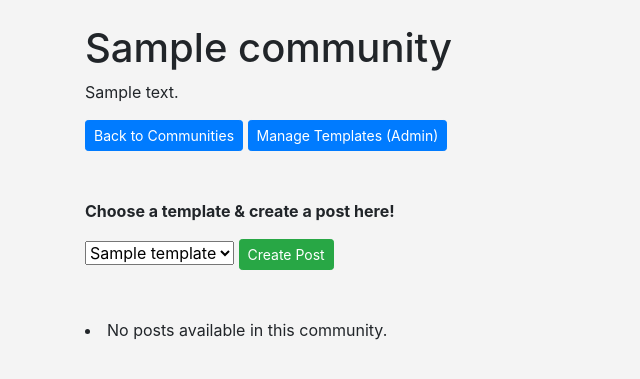
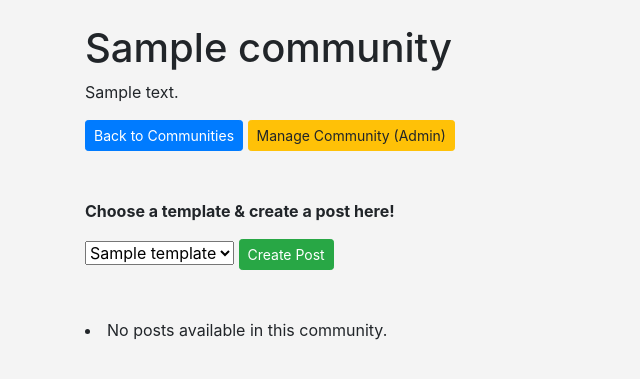
Before and after one commit to Burak-Cosar/SWE-573, a Django app: page /community/1/ in a window 1280 px wide. Shown: the part 56-435 px from the top of the page, without its empty margins (0-640 px from the left). Run offline with Django 4.2, Linux system fonts and the light colour scheme; a user stored in the database is signed in; tables that the repository leaves empty hold one stand-in row (values such as "Sample post"); data that the repository does not hold is empty.

Commit message:
Private Communities Creation & Features, Fixes

```diff
--- a/SocialHub/SocialHub/application/models.py
+++ b/SocialHub/SocialHub/application/models.py
@@ -10,6 +10,7 @@ class Community(models.Model):
     description = models.TextField(blank=True, default='')
     admin = models.ManyToManyField(User, related_name='administered_communities')
     moderator = models.ManyToManyField(User, related_name='moderated_communities')
+    invited = models.ManyToManyField(User, related_name='invited_communities')
     members = models.ManyToManyField(User, through='CommunityMembership', related_name='members')
     isPrivate = models.BooleanField(blank=True, null=True)
 
--- a/SocialHub/SocialHub/application/templates/community.html
+++ b/SocialHub/SocialHub/application/templates/community.html
@@ -16,7 +16,7 @@
     <br/><hr>
     {% endif %}
     {% if user_is_admin %}
-    <a class="btn btn-primary btn-sm" href="{% url 'manage_templates' community.id %}">Manage Templates (Admin)</a>
+    <a class="btn btn-warning btn-sm" href="{% url 'manage_community' community.id %}">Manage Community (Admin)</a>
     <br/><br/>
     {% endif %}
         <br/>
--- a/SocialHub/SocialHub/application/urls.py
+++ b/SocialHub/SocialHub/application/urls.py
@@ -9,9 +9,10 @@ urlpatterns = [
     path('community/<int:community_id>/join/', views.join_community, name='join_community'),
     path('community/<int:community_id>/leave/', views.leave_community, name='leave_community'),
     path('community/', views.list_communities, name='list_communities'),
-    path('community/<int:community_id>/templates/', views.manage_templates, name='manage_templates'),
-    path('community/<int:community_id>/templates/create', views.create_template, name='create_template'),
+    path('community/<int:community_id>/manage/', views.manage_community, name='manage_community'),
+    path('community/<int:community_id>/manage/create_template', views.create_template, name='create_template'),
     path('community/<int:community_id>/posts/<int:template_id>/create', views.create_post, name='create_post'),
     path('community/<int:community_id>/posts/<int:post_id>/', views.view_post, name='view_post'),
+    path('community/<int:community_id>/manage/invite_users', views.invite_users, name='invite_users'),
 
 ]
--- a/SocialHub/SocialHub/application/views.py
+++ b/SocialHub/SocialHub/application/views.py
@@ -3,7 +3,7 @@ from django.contrib.auth.decorators import login_required
 from django.contrib.auth import get_user_model
 from django import forms
 from .models import Community, CommunityMembership, Template, TemplateField, Post, Comment
-from .forms import CommunityForm, TemplateForm, DynamicPostForm, CommentForm
+from .forms import CommunityForm, TemplateForm, DynamicPostForm, CommentForm, InviteForm
 from django.core.serializers.json import DjangoJSONEncoder
 from django.http import HttpResponse
 import json
@@ -47,8 +47,15 @@ def create_community(request):
 @login_required
 def community_content(request, community_id):
     community = get_object_or_404(Community, id=community_id)
-    user_is_member = community.is_member(request.user)
-    user_is_admin = community.admin.filter(id=request.user.id).exists()
+    user = request.user
+    user_is_member = community.is_member(user)
+    user_is_admin = community.admin.filter(id=user.id).exists()
+    is_private = community.isPrivate
+    user_is_invited = community.invited.filter(id=user.id).exists()
+
+    # If the community is private and the user is not a member or invited
+    if is_private and not (user_is_member or user_is_invited):
+        return render(request, 'error.html')
 
     # Fetch templates related to the community directly
     templates = community.templates.all()
@@ -57,10 +64,12 @@ def community_content(request, community_id):
 
     return render(request, 'community.html', {
         'community': community,
+        'is_private': is_private,
         'user_is_member': user_is_member,
         'user_is_admin': user_is_admin,
+        'user_is_invited': user_is_invited,
         'templates': templates,
-        'posts': posts
+        'posts': posts,
     })
 
 @login_required
@@ -73,7 +82,7 @@ def join_community(request, community_id):
 def leave_community(request, community_id):
     community = get_object_or_404(Community, id=community_id)
     CommunityMembership.objects.filter(community=community, user=request.user).delete()
-    return redirect('community_content', community_id=community_id)
+    return redirect('list_communities')
 
 @login_required
 def list_communities(request):
@@ -81,9 +90,16 @@ def list_communities(request):
     communities_data = []
     for community in communities:
         is_member = request.user.is_member(community.id)
+        is_admin = community.admin.filter(id=request.user.id).exists()
+        if request.user in community.invited.all():
+            is_invited = True
+        else:
+            is_invited = False
         communities_data.append({
             'community': community,
-            'is_member': is_member
+            'is_member': is_member,
+            'is_invited': is_invited,
+            'is_admin': is_admin,
         })
     return render(request, 'list_communities.html', {'communities': communities_data})
 
@@ -109,9 +125,9 @@ def remove_moderator(request, community_id, user_id):
         return redirect('community_content', community_id=community.id)
 
 # TEMPLATE VIEWS
-def manage_templates(request, community_id):
+def manage_community(request, community_id):
     community = get_object_or_404(Community, id=community_id)
-    return render (request, 'manage_templates.html', {'community': community})
+    return render (request, 'manage_community.html', {'community': community})
 
 def create_template(request, community_id):
     community = get_object_or_404(Community, pk=community_id)  # Fetch the community instance
@@ -216,3 +232,22 @@ def view_post(request, community_id, post_id):
         'form': form,
         'user_is_member': user_is_member,
     })
+
+@login_required
+def invite_users(request, community_id):
+    community = get_object_or_404(Community, pk=community_id)
+    if request.method == 'POST':
+        form = InviteForm(request.POST)
+        if form.is_valid():
+            if request.user in community.admin.all():
+                selected_users = form.cleaned_data['invited']
+                for user in selected_users:
+                    community.invited.add(user)
+                return redirect('manage_community', community_id=community_id)
+            else:
+                print("User is not the admin")
+        else:
+            print("Form is invalid:", form.errors)
+    else:
+        form = InviteForm()
+    return render(request, 'invite_users.html', {'form': form, 'community': community})
```
Also changed, not shown: SocialHub/SocialHub/application/forms.py (+15 -0 lines), SocialHub/SocialHub/application/templates/error.html (added, +8 -0 lines), SocialHub/SocialHub/application/templates/invite_users.html (added, +10 -0 lines), SocialHub/SocialHub/application/templates/list_communities.html (+30 -1 lines), SocialHub/SocialHub/application/templates/manage_community.html (added, +12 -0 lines), SocialHub/SocialHub/application/templates/manage_templates.html (deleted, +0 -9 lines), SocialHub/SocialHub/application/migrations/0017_community_invited.py (added).
